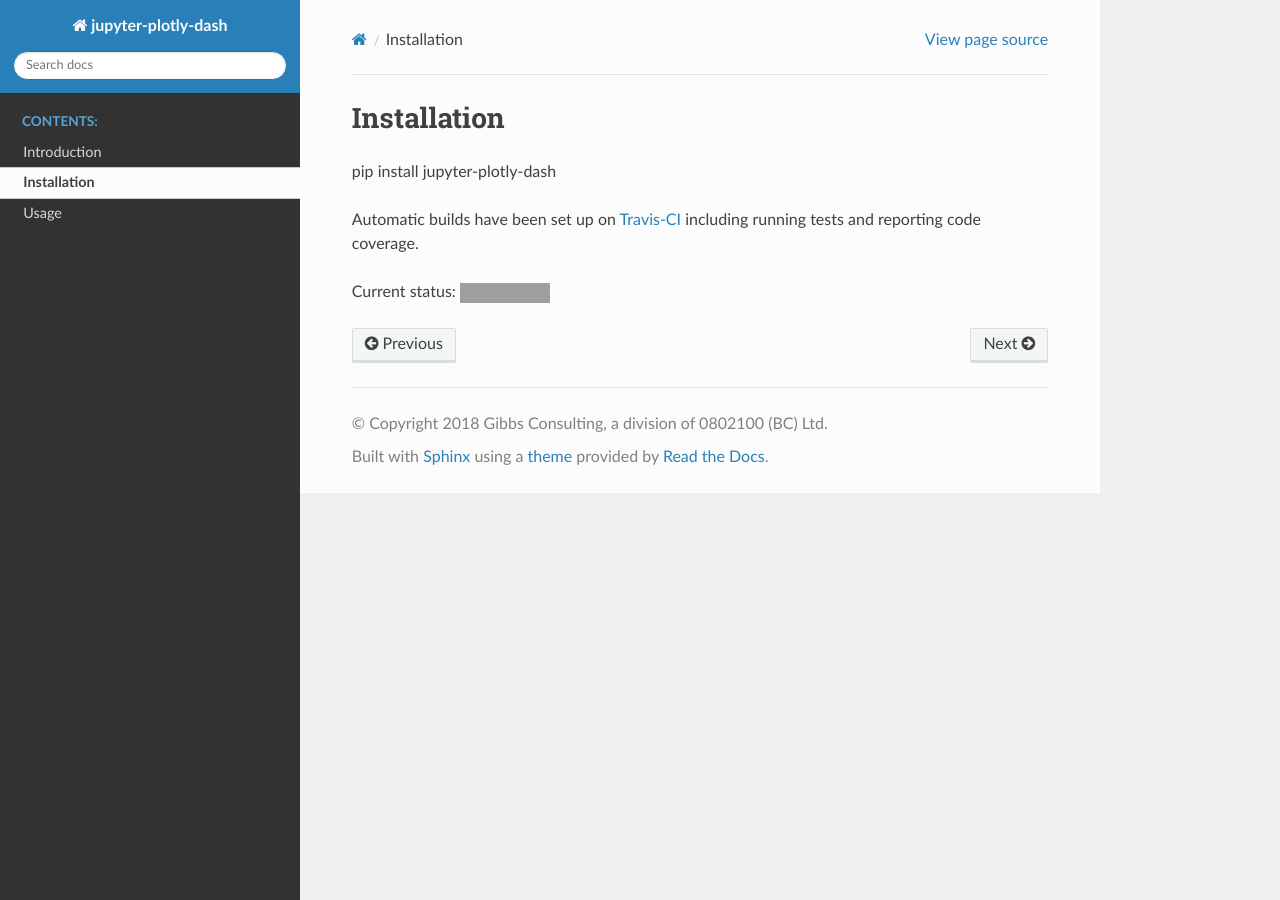
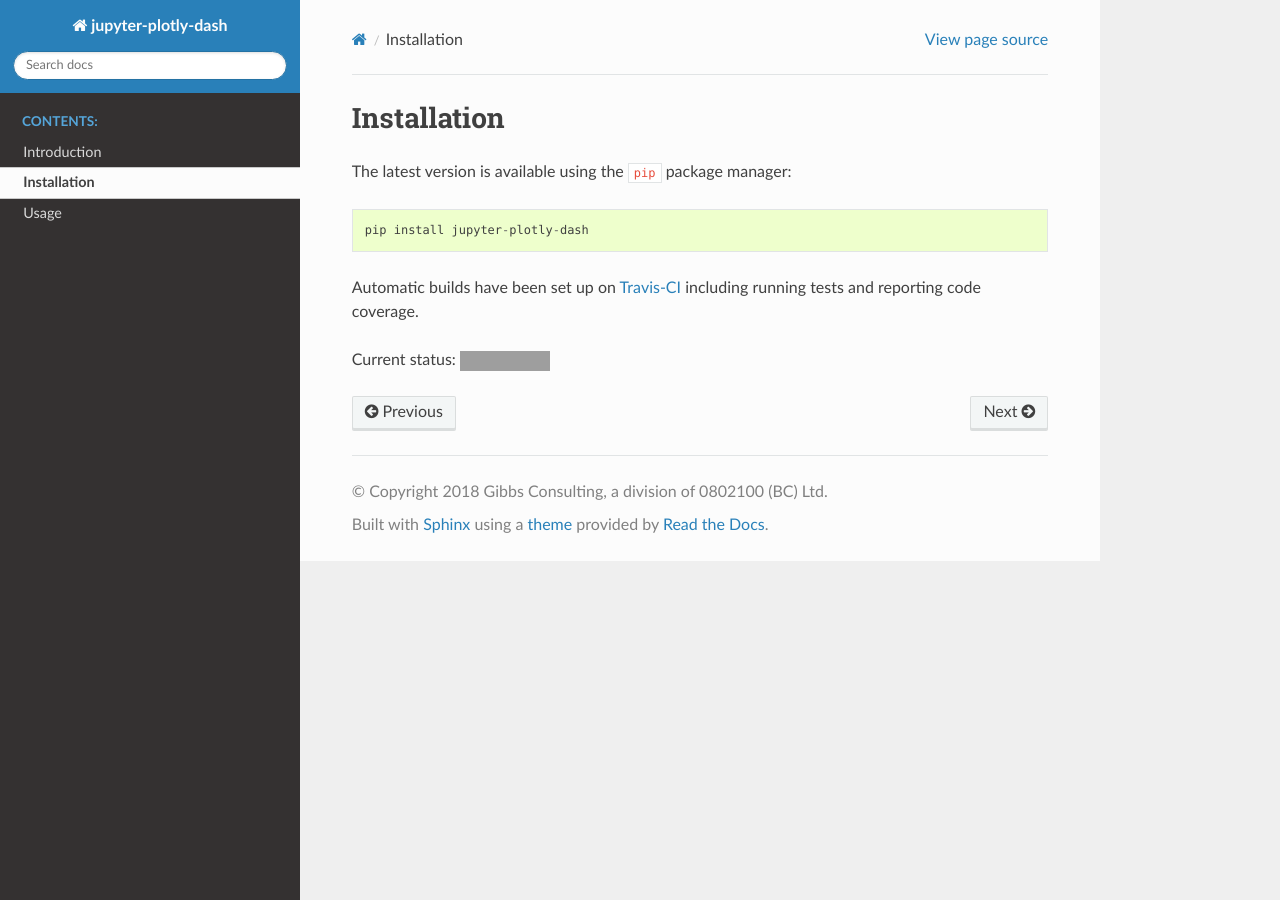
Before and after one commit to GibbsConsulting/jupyter-plotly-dash, a Sphinx documentation site: the page built from docs/installation.rst, in a window 1280 px wide. Built offline with Sphinx 7.4.7 and the Read the Docs theme 2.0.0, drawn with Linux system fonts in a browser that asks for light colours; grey boxes are pictures that could not be loaded.

Commit message:
Minor doc tweaks (#16)

```diff
--- a/dev_requirements.txt
+++ b/dev_requirements.txt
@@ -7,4 +7,5 @@ pytest-cov
 python-coveralls
 sphinx
 sphinx-autobuild
+sphinx_rtd_theme
 twine
--- a/docs/installation.rst
+++ b/docs/installation.rst
@@ -3,7 +3,10 @@
 Installation
 ===========
 
-pip install jupyter-plotly-dash
+The latest version is available using the ``pip`` package manager::
+
+    pip install jupyter-plotly-dash
+
 
 Automatic builds have been set up on `Travis-CI <https://travis-ci.org/GibbsConsulting/jupyter-plotly-dash>`_ including
 running tests and reporting code coverage.
```
